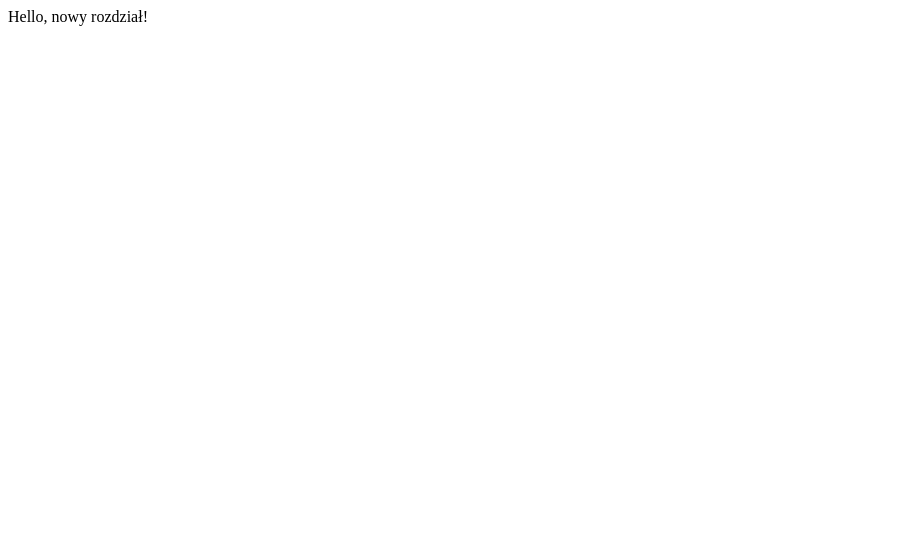
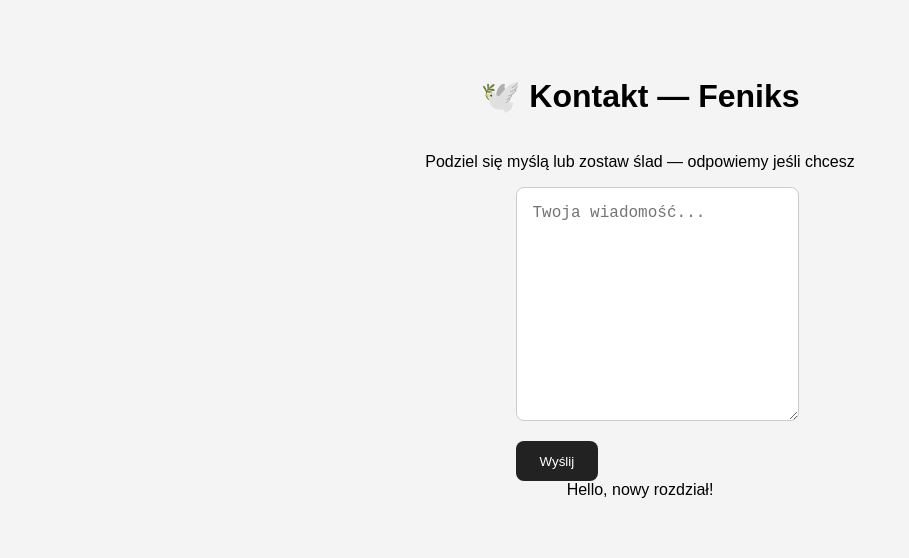
Before and after one commit to WinoGrono11/nowy-rozdzial, a plain HTML site: page index.html in a window 1280 px wide. Shown: the whole page, without its empty margins (0-909 px from the left). Drawn offline with nearby package versions, Linux system fonts and the light colour scheme.

Commit message:
Dodano prosty formularz kontaktowy przez EmailJS

```diff
--- a/index.html
+++ b/index.html
@@ -1 +1,72 @@
+<!DOCTYPE html>
+<html lang="pl">
+<head>
+  <meta charset="UTF-8" />
+  <meta name="viewport" content="width=device-width, initial-scale=1.0"/>
+  <title>Feniks — Kontakt</title>
+  <style>
+    body {
+      font-family: sans-serif;
+      background: #f4f4f4;
+      display: flex;
+      flex-direction: column;
+      align-items: center;
+      padding: 3rem;
+    }
+    textarea {
+      width: 100%;
+      max-width: 600px;
+      height: 200px;
+      margin-bottom: 1rem;
+      padding: 1rem;
+      font-size: 1rem;
+      border-radius: 8px;
+      border: 1px solid #ccc;
+      resize: vertical;
+    }
+    button {
+      background-color: #222;
+      color: #fff;
+      border: none;
+      padding: 0.8rem 1.5rem;
+      border-radius: 8px;
+      cursor: pointer;
+    }
+    button:hover {
+      background-color: #444;
+    }
+  </style>
+</head>
+<body>
+  <h1>🕊️ Kontakt — Feniks</h1>
+  <p>Podziel się myślą lub zostaw ślad — odpowiemy jeśli chcesz</p>
+
+  <form id="contact-form">
+    <textarea name="message" placeholder="Twoja wiadomość..." required></textarea>
+    <br />
+    <button type="submit">Wyślij</button>
+  </form>
+
+  <script src="https://cdn.jsdelivr.net/npm/emailjs-com@3/dist/email.min.js"></script>
+  <script>
+    (function() {
+      emailjs.init("wCFHI6wYiQQY9IQVM"); // Twój Public Key
+    })();
+
+    document.getElementById('contact-form').addEventListener('submit', function(e) {
+      e.preventDefault();
+
+      emailjs.send("service_izikrkg", "template_9spsxvi", {
+        message: this.message.value
+      }).then(() => {
+        alert("Wiadomość wysłana. Dziękujemy!");
+        this.reset();
+      }, (err) => {
+        console.error('Błąd:', err);
+        alert("Wystąpił błąd. Spróbuj ponownie.");
+      });
+    });
+  </script>
+</body>
+</html>
 Hello, nowy rozdział!
```
